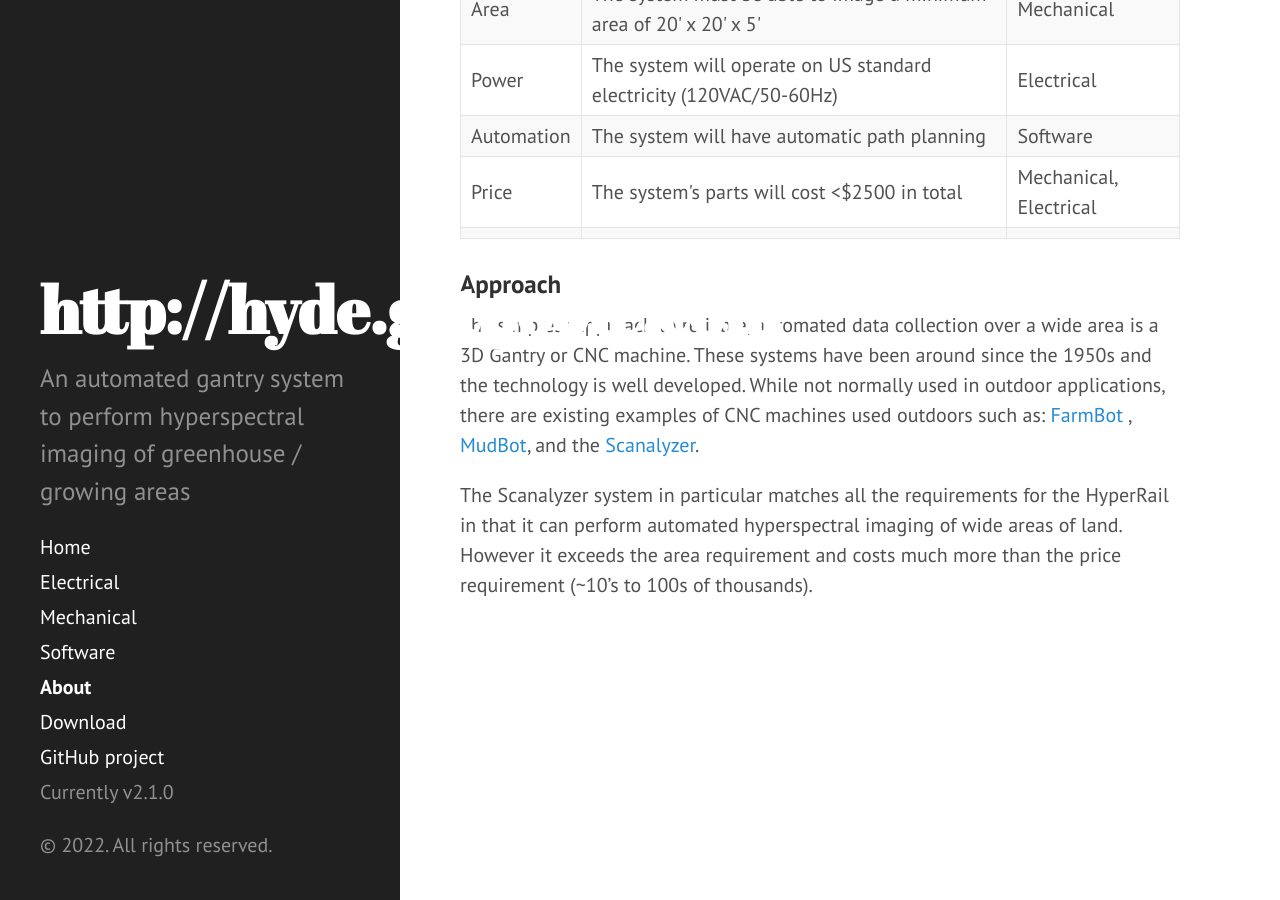
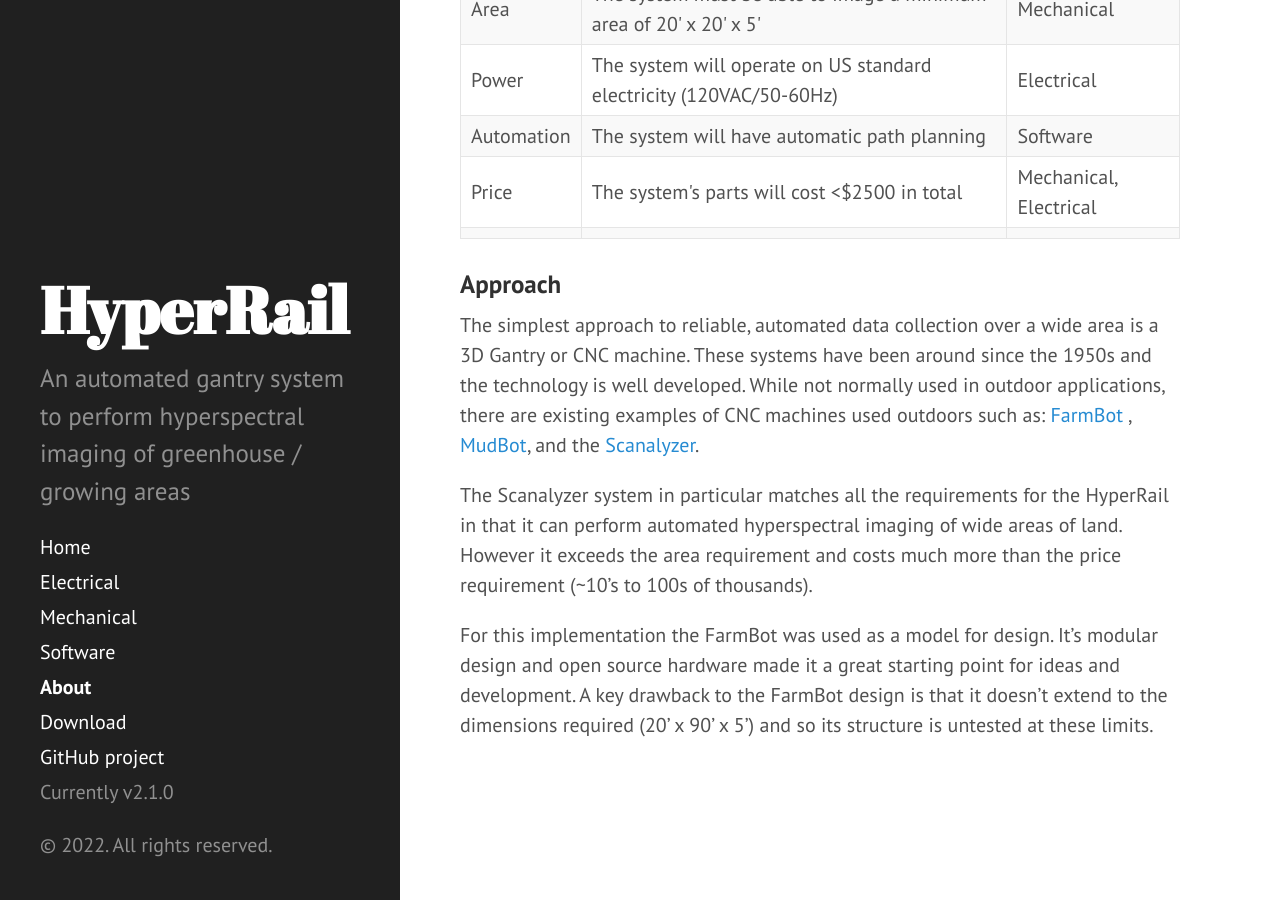
Before and after one commit to Jbruslind/Jbruslind.github.io, a Jekyll site: the page built from about.md, in a window 1280 px wide and 900 px high, scrolled down 589 px. Built offline with Jekyll 4.4.1, drawn with Linux system fonts in a browser that asks for light colours.

Commit message:
modify sidebar html

```diff
--- a/_includes/sidebar.html
+++ b/_includes/sidebar.html
@@ -2,8 +2,8 @@
   <div class="container sidebar-sticky">
     <div class="sidebar-about">
       <h1>
-        <a href="{{ site.baseurl }}">
-          {{ site.url }}
+        <a href="{{ site.url }}">
+          {{ site.title }}
         </a>
       </h1>
       <p class="lead">{{ site.description }}</p>
--- a/about.md
+++ b/about.md
@@ -53,3 +53,5 @@ The HyperRail project began in [xxxx] as a way to simplify data collection withi
 The simplest approach to reliable, automated data collection over a wide area is a 3D Gantry or CNC machine. These systems have been around since the 1950s and the technology is well developed. While not normally used in outdoor applications, there are existing examples of CNC machines used outdoors such as: [FarmBot](https://farm.bot/)  , [MudBot](https://www.mudbots.com/concrete-3d-printers.php), and the [Scanalyzer](https://www.lemnatec.com/customized-solutions/field-scanalyzer/).
 
 The Scanalyzer system in particular matches all the requirements for the HyperRail in that it can perform automated hyperspectral imaging of wide areas of land. However it exceeds the area requirement and costs much more than the price requirement (~10's to 100s of thousands).
+
+For this implementation the FarmBot was used as a model for design. It's modular design and open source hardware made it a great starting point for ideas and development. A key drawback to the FarmBot design is that it doesn't extend to the dimensions required (20' x 90' x 5') and so its structure is untested at these limits.
```
Also changed, not shown: Electrical.md (+2 -0 lines).
